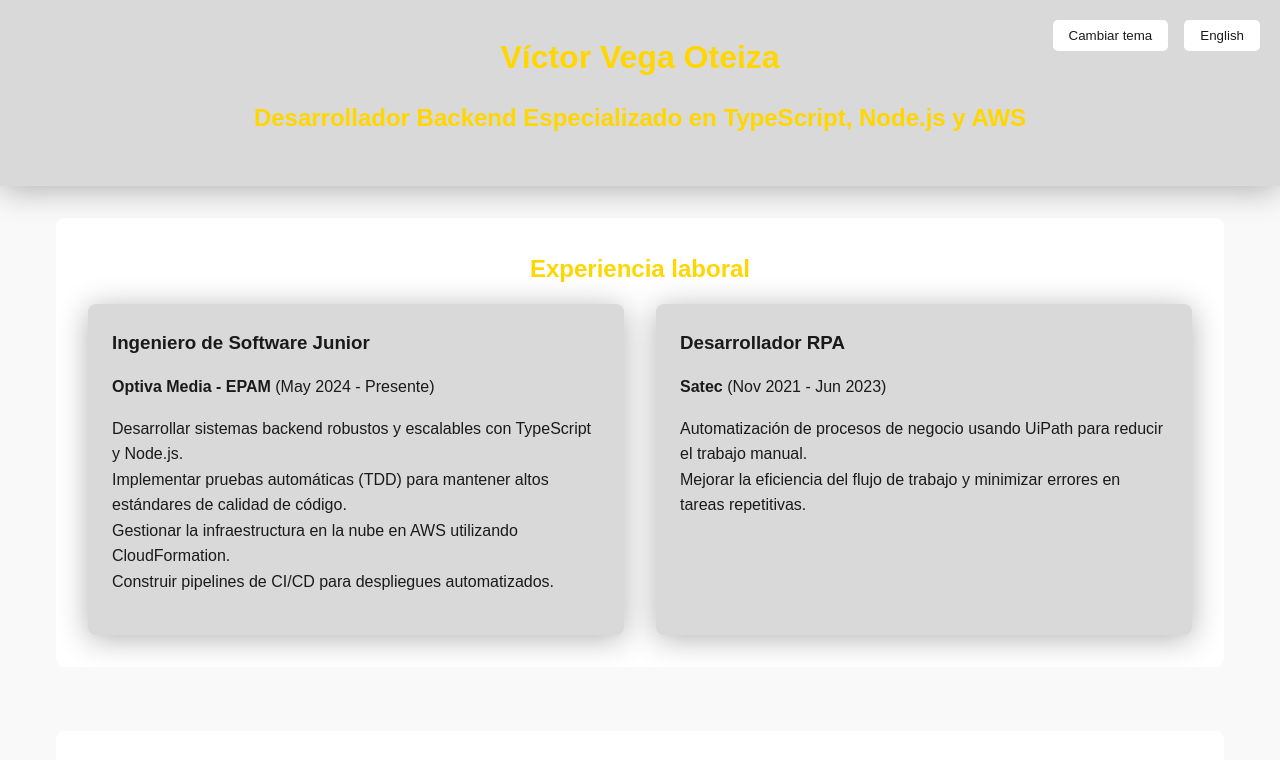
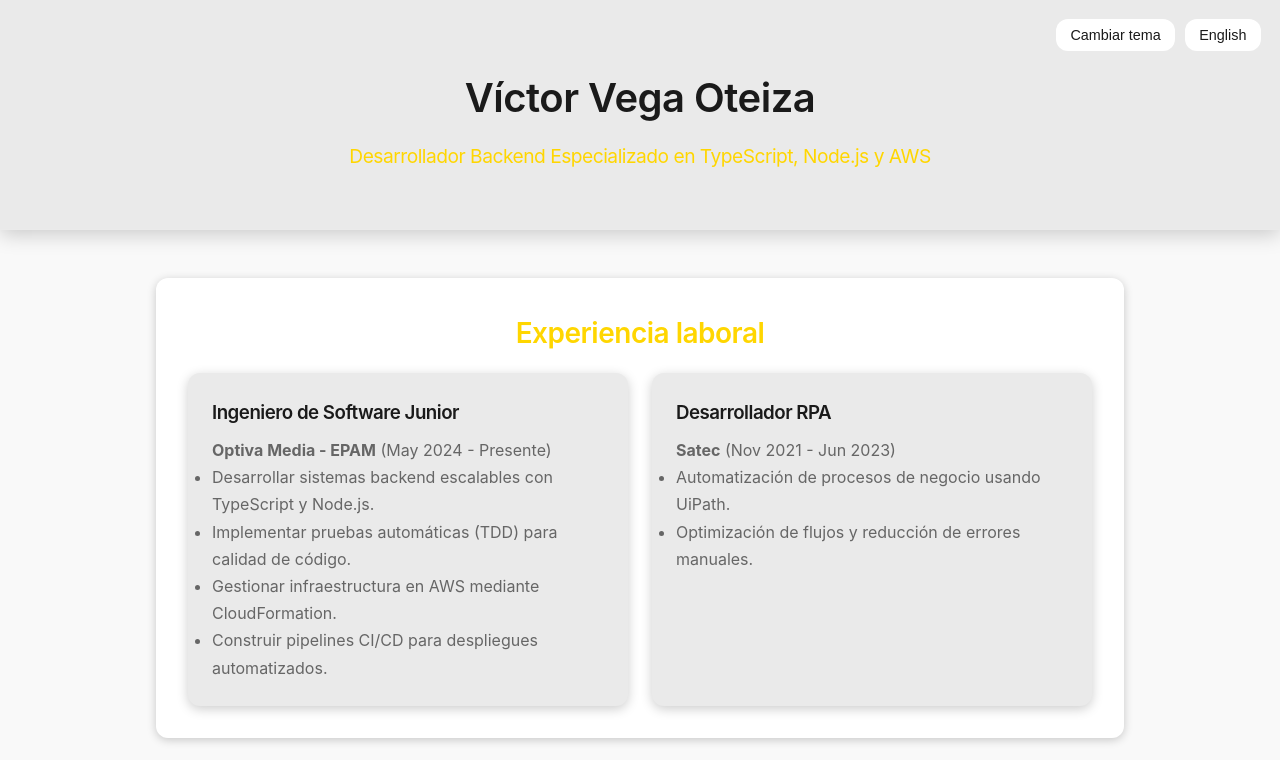
Before and after one commit to Oteis/portafolio, a website: page public/index.html in a window 1280 px wide. Both pictures are taken after a click on the button "Cambiar tema". Shown: the top 760 px of the page. Drawn offline with Linux system fonts and the light colour scheme; no server answers.

Commit message:
cambiando html portafolio

```diff
--- a/public/index.html
+++ b/public/index.html
@@ -1,124 +1,190 @@
 <!DOCTYPE html>
 <html lang="es" data-theme="dark">
 <head>
-  <meta charset="UTF-8">
-  <meta name="viewport" content="width=device-width, initial-scale=1.0">
+  <meta charset="UTF-8" />
+  <meta name="viewport" content="width=device-width, initial-scale=1.0" />
   <title>Portafolio | Víctor Vega Oteiza</title>
   <style>
     /* ======== Variables CSS ======== */
     :root {
-      --primary: #1a1a1a; /* fondo principal gris oscuro */
-      --secondary: #ffffff; /* texto blanco */
-      --light-bg: rgba(255, 255, 255, 0.08); /* gris claro translúcido */
-      --accent: #ffeb3b; /* amarillo brillante y visible */
-      --gray: #b0b0b0; /* gris medio */
-      --dark-gray: #2e2e2e; /* gris oscuro para secciones */
-      --text-color: var(--secondary);
-      --background-color: var(--primary);
-
-    }
-    [data-theme="light"] {
-      --primary: #f9f9f9; /* fondo ligeramente gris para evitar blanco puro y reducir brillo */
-      --secondary: #1a1a1a; /* texto oscuro para buen contraste */
-      --light-bg: #ffffff; /* fondos o tarjetas más claros */
-      --accent: #ffd600; /* amarillo cálido y vibrante para consistencia con el tema oscuro */
-      --gray: #666666; /* texto secundario */
-      --dark-gray: #d9d9d9; /* bordes y divisores suaves */
+      --primary: #1a1a1a;
+      --secondary: #ffffff;
+      --light-bg: rgba(255, 255, 255, 0.05);
+      --accent: #ffeb3b;
+      --gray: #b0b0b0;
+      --dark-gray: #2a2a2a;
+      --radius: 12px;
+      --transition: 0.3s ease;
+      --font-main: 'Inter', system-ui, sans-serif;
       --text-color: var(--secondary);
       --background-color: var(--primary);
     }
 
-    /* ======== Estilos generales ======== */
+    [data-theme="light"] {
+      --primary: #f9f9f9;
+      --secondary: #1a1a1a;
+      --light-bg: #ffffff;
+      --accent: #ffd600;
+      --gray: #666666;
+      --dark-gray: #eaeaea;
+      --text-color: var(--secondary);
+      --background-color: var(--primary);
+    }
+
+    /* ======== Estilos globales ======== */
     * {
       margin: 0;
       padding: 0;
       box-sizing: border-box;
-      scroll-behavior: smooth;
     }
     body {
-      font-family: 'Arial', sans-serif;
+      font-family: var(--font-main);
       background: var(--background-color);
       color: var(--text-color);
-      line-height: 1.6;
-      transition: all 0.3s ease;
+      line-height: 1.7;
+      transition: background var(--transition), color var(--transition);
+    }
+    img {
+      max-width: 100%;
+      display: block;
     }
     h1, h2, h3 {
-      margin-bottom: 1rem;
+      font-weight: 600;
+      letter-spacing: -0.5px;
+      margin-bottom: 0.5rem;
     }
-    h1, h2 {
+    h1 {
+      font-size: 2.5rem;
+    }
+    h2 {
+      font-size: 1.75rem;
       color: var(--accent);
       text-align: center;
     }
-    ul {
-      list-style: none;
-      margin: 1rem 0;
-      padding-left: 0;
+    p, li {
+      font-size: 1rem;
+      color: var(--gray);
     }
-    a {
+
+    /* ======== Encabezado ======== */
+    header {
+      text-align: center;
+      padding: 4rem 1rem 3rem;
+      background: var(--dark-gray);
+      border-bottom: 1px solid rgba(255, 255, 255, 0.05);
+      box-shadow: 0 4px 20px rgba(0,0,0,0.2);
+    }
+    header h1 {
+      color: var(--secondary);
+      margin-bottom: 0.5rem;
+    }
+    header h2 {
       color: var(--accent);
-      text-decoration: none;
+      font-weight: 400;
+      font-size: 1.2rem;
     }
-    a:hover {
-      text-decoration: underline;
-    }
-    header {
-      background: var(--dark-gray);
-      padding: 2rem 1.5rem;
-      text-align: center;
-      box-shadow: 0 4px 30px rgba(0, 0, 0, 0.3);
-    }
+
+    /* ======== Controles ======== */
     .toggle-buttons {
-      position: absolute;
-      top: 20px;
-      right: 20px;
+      position: fixed;
+      top: 1.2rem;
+      right: 1.2rem;
       display: flex;
-      gap: 1rem;
+      gap: 0.6rem;
+      z-index: 10;
     }
     .toggle-buttons button {
       background: var(--light-bg);
       color: var(--text-color);
       border: none;
-      padding: 0.5rem 1rem;
-      border-radius: 5px;
+      padding: 0.5rem 0.9rem;
+      border-radius: var(--radius);
       cursor: pointer;
-      transition: background 0.3s;
+      font-size: 0.9rem;
+      transition: background var(--transition), color var(--transition), transform 0.2s;
     }
     .toggle-buttons button:hover {
       background: var(--accent);
       color: var(--primary);
+      transform: scale(1.05);
     }
+
+    /* ======== Secciones ======== */
     main {
-      max-width: 1200px;
-      margin: auto;
-      padding: 2rem 1rem;
+      max-width: 1000px;
+      margin: 3rem auto;
+      padding: 0 1rem;
     }
     section {
-      margin-bottom: 4rem;
+      margin-bottom: 3.5rem;
+      background: var(--light-bg);
       padding: 2rem;
-      background: var(--light-bg);
-      border-radius: 8px;
+      border-radius: var(--radius);
+      box-shadow: 0 2px 10px rgba(0,0,0,0.2);
+      transition: transform 0.3s ease, box-shadow 0.3s ease;
     }
+    section:hover {
+      transform: translateY(-3px);
+      box-shadow: 0 4px 18px rgba(0,0,0,0.25);
+    }
+
+    /* ======== Grid ======== */
     .grid {
       display: grid;
-      grid-template-columns: repeat(auto-fit, minmax(300px, 1fr));
-      gap: 2rem;
+      grid-template-columns: repeat(auto-fit, minmax(280px, 1fr));
+      gap: 1.5rem;
+      margin-top: 1rem;
     }
+
     .card {
       background: var(--dark-gray);
       padding: 1.5rem;
-      border-radius: 8px;
-      box-shadow: 0 4px 30px rgba(0, 0, 0, 0.3);
+      border-radius: var(--radius);
+      box-shadow: 0 3px 12px rgba(0,0,0,0.2);
+      transition: transform var(--transition), box-shadow var(--transition);
     }
+    .card:hover {
+      transform: translateY(-5px);
+      box-shadow: 0 6px 20px rgba(0,0,0,0.3);
+    }
+    .card h3 {
+      color: var(--secondary);
+      margin-bottom: 0.5rem;
+    }
+    .card a {
+      display: inline-block;
+      margin-top: 1rem;
+      font-weight: 500;
+      color: var(--accent);
+      transition: opacity 0.2s;
+    }
+    .card a:hover {
+      opacity: 0.8;
+      text-decoration: underline;
+    }
+
+    /* ======== Footer ======== */
     footer {
       text-align: center;
       padding: 2rem;
+      font-size: 0.9rem;
       color: var(--gray);
       background: var(--dark-gray);
+      border-top: 1px solid rgba(255,255,255,0.05);
+    }
+
+    /* ======== Animaciones ======== */
+    @keyframes fadeIn {
+      from { opacity: 0; transform: translateY(10px); }
+      to { opacity: 1; transform: translateY(0); }
+    }
+    section, .card {
+      animation: fadeIn 0.6s ease both;
     }
   </style>
 </head>
 <body>
-  <!-- Botones de cambio de tema e idioma -->
+  <!-- Botones de control -->
   <div class="toggle-buttons">
     <button id="theme-toggle">Cambiar tema</button>
     <button id="language-toggle">English</button>
@@ -127,33 +193,28 @@
   <!-- HEADER -->
   <header>
     <h1 data-en="Victor Vega Oteiza" data-es="Víctor Vega Oteiza">Víctor Vega Oteiza</h1>
-    <h2 data-en="Backend Developer specializing in TypeScript, Node.js, and AWS" data-es="Desarrollador Backend Especializado en TypeScript, Node.js y AWS">
+    <h2 data-en="Backend Developer specializing in TypeScript, Node.js, and AWS"
+        data-es="Desarrollador Backend Especializado en TypeScript, Node.js y AWS">
         Desarrollador Backend Especializado en TypeScript, Node.js y AWS
     </h2>
   </header>
 
   <!-- MAIN -->
   <main>
-    <!-- EXPERIENCIA LABORAL -->
+    <!-- EXPERIENCIA -->
     <section id="experience">
       <h2 data-en="Work Experience" data-es="Experiencia laboral">Experiencia laboral</h2>
       <div class="grid">
         <div class="card">
-          <h3 data-en="Junior Software Engineer" data-es="Ingeniero de Software Junior">Ingeniero de Software Junior</h3>
+          <h3 data-en="Junior Software Engineer" data-es="Ingeniero de Software Junior">
+            Ingeniero de Software Junior
+          </h3>
           <p><strong>Optiva Media - EPAM</strong> (May 2024 - Presente)</p>
           <ul>
-            <li data-en="Develop robust and scalable backend systems with TypeScript and Node.js." data-es="Desarrollar sistemas backend robustos y escalables con TypeScript y Node.js.">
-              Desarrollar sistemas backend robustos y escalables con TypeScript y Node.js.
-            </li>
-            <li data-en="Implement automated testing (TDD) to maintain high code quality." data-es="Implementar pruebas automáticas (TDD) para mantener altos estándares de calidad de código.">
-              Implementar pruebas automáticas (TDD) para mantener altos estándares de calidad de código.
-            </li>
-            <li data-en="Manage cloud infrastructure in AWS using CloudFormation." data-es="Gestionar la infraestructura en la nube en AWS utilizando CloudFormation.">
-              Gestionar la infraestructura en la nube en AWS utilizando CloudFormation.
-            </li>
-            <li data-en="Build CI/CD pipelines for streamlined system deployments." data-es="Construir pipelines de CI/CD para despliegues automatizados.">
-              Construir pipelines de CI/CD para despliegues automatizados.
-            </li>
+            <li>Desarrollar sistemas backend escalables con TypeScript y Node.js.</li>
+            <li>Implementar pruebas automáticas (TDD) para calidad de código.</li>
+            <li>Gestionar infraestructura en AWS mediante CloudFormation.</li>
+            <li>Construir pipelines CI/CD para despliegues automatizados.</li>
           </ul>
         </div>
 
@@ -161,69 +222,68 @@
           <h3 data-en="RPA Developer" data-es="Desarrollador RPA">Desarrollador RPA</h3>
           <p><strong>Satec</strong> (Nov 2021 - Jun 2023)</p>
           <ul>
-            <li data-en="Automated business processes using UiPath to reduce manual work." data-es="Automatización de procesos de negocio usando UiPath para reducir el trabajo manual.">
-              Automatización de procesos de negocio usando UiPath para reducir el trabajo manual.
-            </li>
-            <li data-en="Improved workflow efficiency and minimized errors in repetitive tasks." data-es="Mejorar la eficiencia del flujo de trabajo y minimizar errores en tareas repetitivas.">
-              Mejorar la eficiencia del flujo de trabajo y minimizar errores en tareas repetitivas.
-            </li>
+            <li>Automatización de procesos de negocio usando UiPath.</li>
+            <li>Optimización de flujos y reducción de errores manuales.</li>
           </ul>
         </div>
       </div>
     </section>
 
-    <!-- PROYECTOS PRINCIPALES -->
+    <!-- PROYECTOS -->
     <section id="projects">
       <h2 data-en="Highlighted Projects" data-es="Proyectos destacados">Proyectos destacados</h2>
-      <div class="grid" id="projects-container">
-        <!-- Proyectos de GitHub se mostrarán aquí dinámicamente -->
-      </div>
+      <div class="grid" id="projects-container"></div>
     </section>
   </main>
 
   <!-- FOOTER -->
   <footer>
-    © 2025 Víctor Vega Oteiza - Todos los derechos reservados.
+    © 2025 Víctor Vega Oteiza — Todos los derechos reservados.
   </footer>
 
+  <!-- SCRIPT -->
   <script>
     const GITHUB_USERNAME = "Oteis";
 
     // Cambio de tema
-    const themeToggle = document.getElementById('theme-toggle');
-    themeToggle.addEventListener('click', () => {
-        document.body.dataset.theme = document.body.dataset.theme === 'light' ? 'dark' : 'light';
+    const themeToggle = document.getElementById("theme-toggle");
+    themeToggle.addEventListener("click", () => {
+      const html = document.documentElement;
+      html.dataset.theme = html.dataset.theme === "light" ? "dark" : "light";
     });
 
     // Cambio de idioma
-    const languageToggle = document.getElementById('language-toggle');
-    languageToggle.addEventListener('click', () => {
-        const currentLang = languageToggle.textContent === 'English' ? 'es' : 'en';
-        languageToggle.textContent = currentLang === 'en' ? 'Español' : 'English';
-
-        document.querySelectorAll('[data-en]').forEach(el => {
-            el.textContent = el.getAttribute(`data-${currentLang}`);
+    const languageToggle = document.getElementById("language-toggle");
+    languageToggle.addEventListener("click", () => {
+      const lang = languageToggle.textContent === "English" ? "en" : "es";
+      languageToggle.textContent = lang === "en" ? "Español" : "English";
+      document.querySelectorAll("[data-en]").forEach(el => {
+        el.textContent = el.getAttribute(`data-${lang}`);
       });
     });
 
-    // Cargar proyectos de GitHub dinámicamente
+    // Cargar proyectos de GitHub
     async function fetchGitHubProjects() {
-        const container = document.getElementById('projects-container');
+      const container = document.getElementById("projects-container");
       try {
         const response = await fetch(`https://api.github.com/users/${GITHUB_USERNAME}/repos`);
         const repos = await response.json();
-            repos.forEach(repo => {
-                const projectCard = document.createElement('div');
-                projectCard.classList.add('card');
+        const topRepos = repos
+          .filter(repo => !repo.fork)
+          .sort((a,b) => b.stargazers_count - a.stargazers_count)
+          .slice(0, 6);
+
+        topRepos.forEach(repo => {
+          const projectCard = document.createElement("div");
+          projectCard.classList.add("card");
           projectCard.innerHTML = `
             <h3>${repo.name}</h3>
-                    <p>${repo.description || "No description available."}</p>
-                    <a href="${repo.html_url}" target="_blank">Ver en GitHub</a>
+            <p>${repo.description || "Sin descripción disponible."}</p>
+            <a href="${repo.html_url}" target="_blank">Ver en GitHub →</a>
           `;
           container.appendChild(projectCard);
         });
       } catch (error) {
-            console.error("Error al obtener los proyectos de GitHub:", error);
         container.innerHTML = "<p>Error al cargar los proyectos.</p>";
       }
     }
```
Lines whose indentation alone changed are shown as unchanged.
